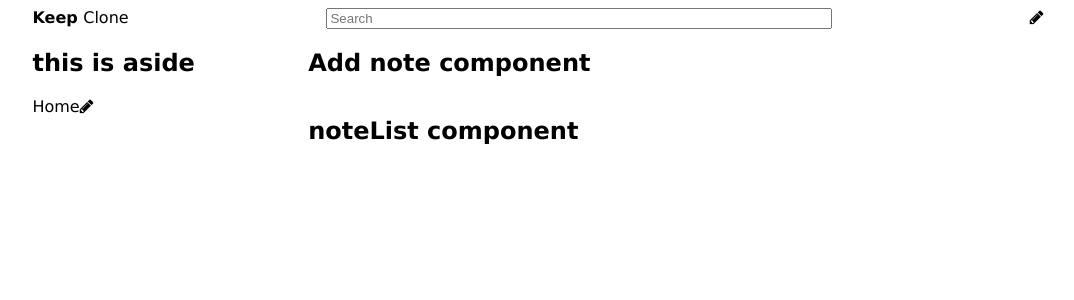
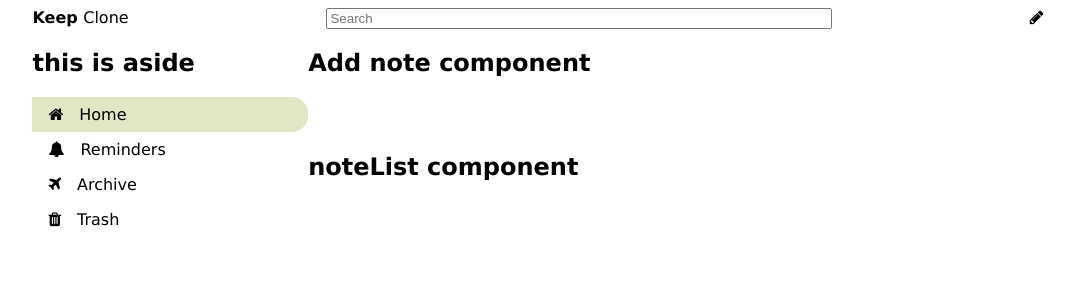
Before and after one commit to lukas-anci/keep-clone, a React (Create React App) app: page / in a window 1280 px wide. Shown: the top 300 px of the page, without its empty margins (102-1176 px from the left). Built offline with nearby package versions, Linux system fonts and the light colour scheme; the HTML template or start-up script is replaced by a standard one.

Commit message:
link active and other styles

```diff
--- a/src/components/appAside/appAside.jsx
+++ b/src/components/appAside/appAside.jsx
@@ -1,14 +1,25 @@
 import React, { Component } from 'react';
+import MyLink from '../common/myLink/myLink';
 class AppAside extends Component {
   state = {};
   render() {
     return (
       <aside className="aside">
         <h2>this is aside</h2>
-        <myLink href="/" icon="fa fa-pencil">
-          Home
-        </myLink>
-        <i className="fa fa-pencil"></i>
+        <div>
+          <MyLink active icon="home" to="/">
+            Home
+          </MyLink>
+          <MyLink icon="bell" to="/reminders">
+            Reminders
+          </MyLink>
+          <MyLink icon="plane" to="/">
+            Archive
+          </MyLink>
+          <MyLink icon="trash" to="/">
+            Trash
+          </MyLink>
+        </div>
       </aside>
     );
   }
--- a/src/components/common/myLink/myLink.jsx
+++ b/src/components/common/myLink/myLink.jsx
@@ -1,9 +1,14 @@
 import React, { Component } from 'react';
-
+import linkS from './myLink.module.css';
 class MyLink extends Component {
   state = {};
   render() {
-    return <div>icon pavadinimas</div>;
+    return (
+      <a className={this.props.active ? linkS.active : linkS.link} href="/">
+        <i className={`fa fa-${this.props.icon}`}></i>
+        {this.props.children}
+      </a>
+    );
   }
 }
 
--- a/src/components/common/myLink/myLink.module.css
+++ b/src/components/common/myLink/myLink.module.css
@@ -0,0 +1,17 @@
+.link {
+  display: block;
+  padding: 0.5em 0;
+}
+
+.active {
+  display: block;
+  padding: 0.5em 0;
+  background-color: rgb(225, 230, 197);
+  border-top-right-radius: 1em;
+  border-bottom-right-radius: 1em;
+}
+
+.link i,
+.active i {
+  padding: 0 1em;
+}
```
Also changed, not shown: steps.txt.
